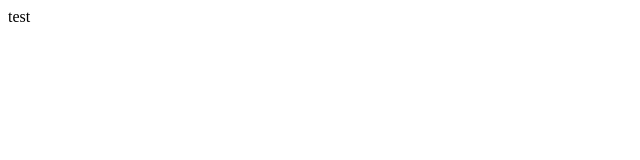
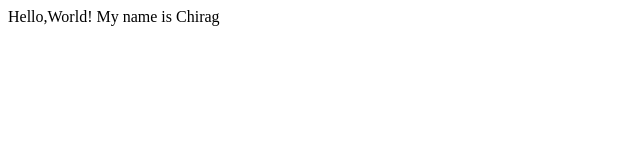
Before and after one commit to Chirag-Mehta96/lecture1, a plain HTML site: page index.html in a window 1280 px wide. Shown: the whole page, without its empty margins (0-640 px from the left). Drawn offline with Linux system fonts and the light colour scheme.

Commit message:
File altered

```diff
--- a/index.html
+++ b/index.html
@@ -4,6 +4,7 @@
          <title>Test</title>
       </head>
       <body>
-           test
+           Hello,World!
+           My name is Chirag
       </body>
     <html>
```
